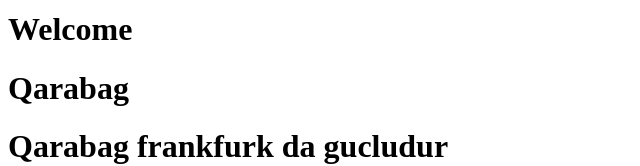
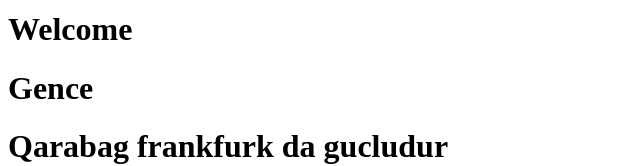
Before and after one commit to elmual/collabrator, a plain HTML site: page index.html in a window 1280 px wide. Shown: the part 243-409 px from the top of the page, without its empty margins (0-640 px from the left). Drawn offline with Linux system fonts and the light colour scheme.

Commit message:
elmaddin

```diff
--- a/index.html
+++ b/index.html
@@ -12,7 +12,7 @@
     <H1>Qarabag Liverpooldan ZEYIFDI</H1>
     <br><br>
     <h1>Welcome </h1>
-    <h1>Qarabag</h1>
+    <h1>Gence</h1>
     <H1>Qarabag frankfurk da gucludur</H1>
     <h1 style="color: black;">Neftci</h1>
 
```
